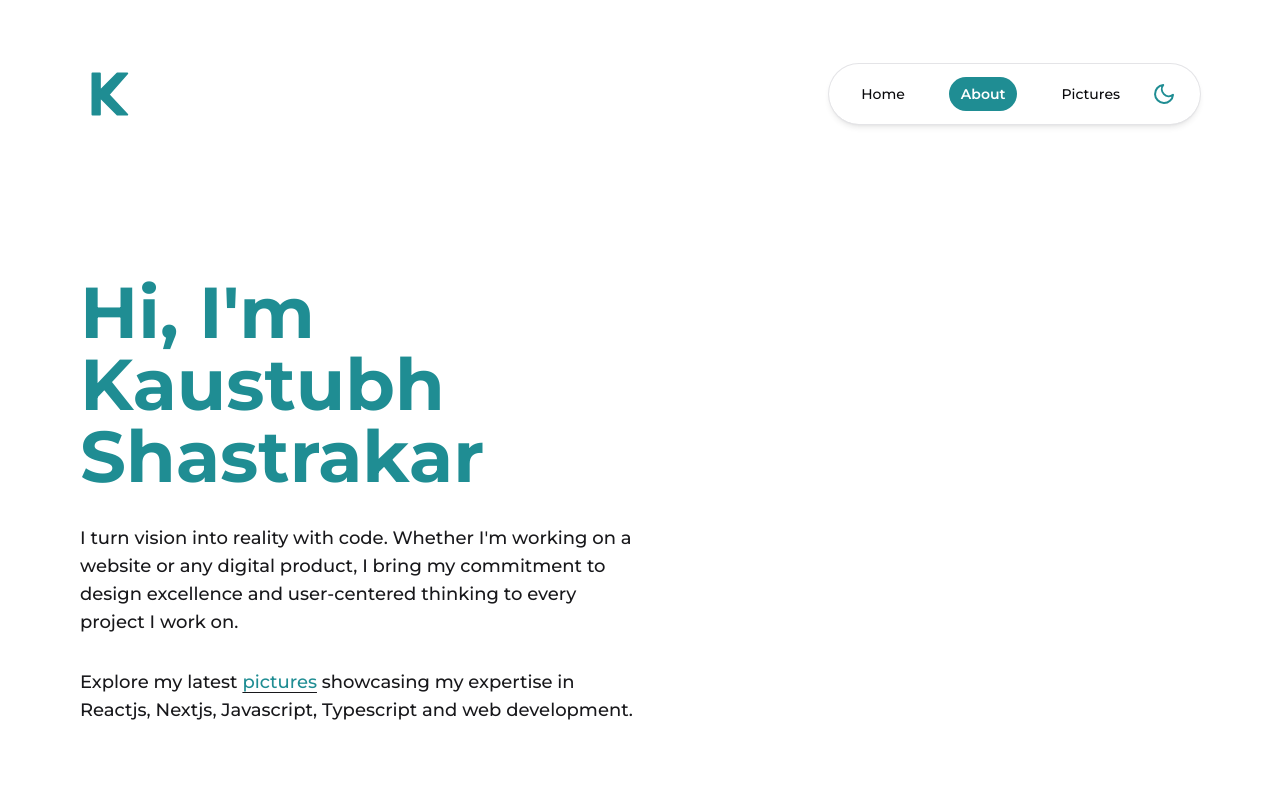
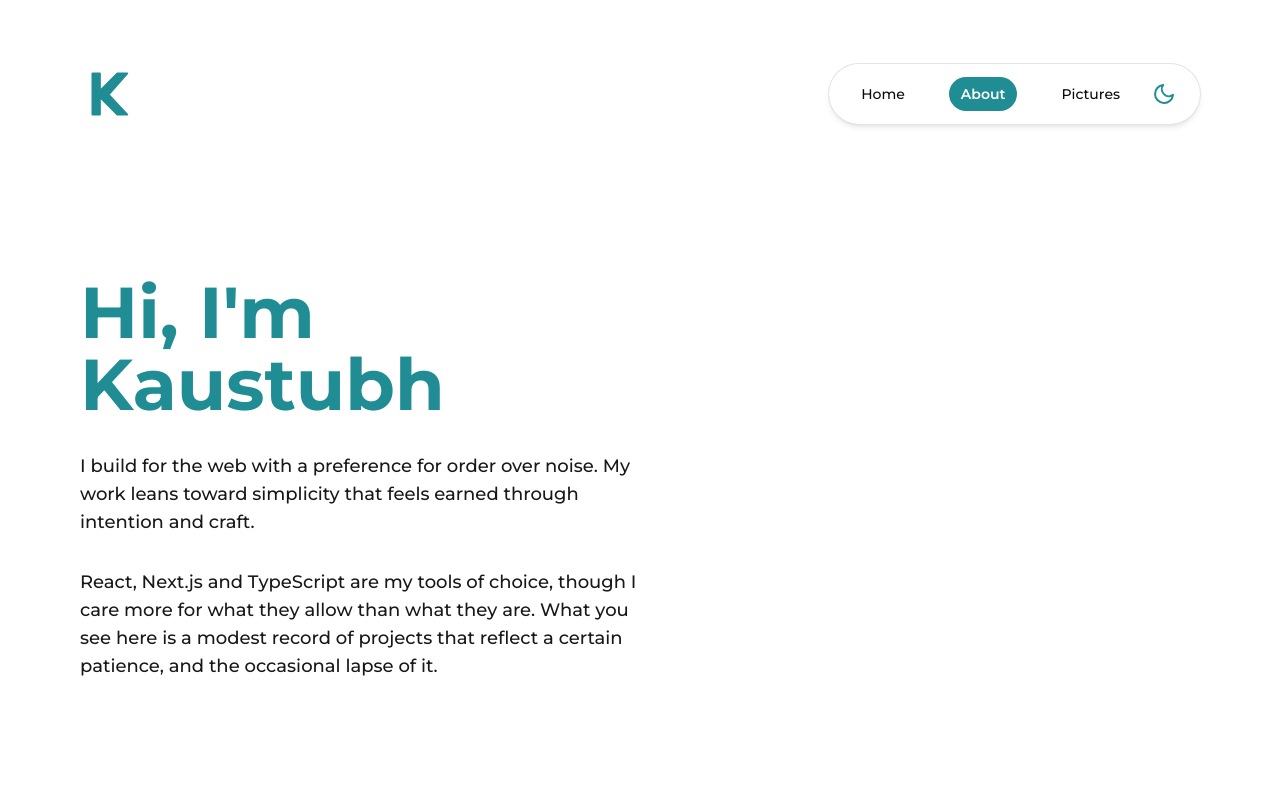
Before and after one commit to drunkpegasus/HireMeMaybe, a Next.js app: page /about in a window 1280 px wide. Shown: the top 800 px of the page. Built offline with nearby package versions, Linux system fonts and the light colour scheme.

Commit message:
update info

```diff
--- a/src/components/about-hero.tsx
+++ b/src/components/about-hero.tsx
@@ -24,24 +24,17 @@ export default function AboutHero() {
         <AnimatePresence>
           <FadeUp key="title-greeting" duration={0.6}>
             <h1 className="text-6xl font-bold text-accent sm:text-7xl md:text-6xl lg:text-5xl xl:text-7xl">
-              Hi, I&apos;m Kaustubh Shastrakar
+              Hi, I&apos;m Kaustubh
             </h1>
           </FadeUp>
           <FadeUp key="description-1" duration={0.6} delay={0.2}>
             <p className="mt-8 text-base font-medium text-zinc-900 dark:text-zinc-300 sm:text-lg md:text-lg">
-              I turn vision into reality with code. Whether I&apos;m working on
-              a website or any digital product, I bring my commitment to design
-              excellence and user-centered thinking to every project I work on.
+              I build for the web with a preference for order over noise. My work leans toward simplicity that feels earned through intention and craft.
             </p>
           </FadeUp>
           <FadeUp key="description-2" duration={0.6} delay={0.4}>
             <p className="mt-8 text-base font-medium text-zinc-900 dark:text-zinc-300 sm:text-lg md:text-lg">
-              Explore my latest{" "}
-              <Link href="/pictures" className="underline underline-offset-4">
-                <span className="text-accent">pictures</span>
-              </Link>{" "}
-              showcasing my expertise in Reactjs, Nextjs, Javascript, Typescript
-              and web development.
+              React, Next.js and TypeScript are my tools of choice, though I care more for what they allow than what they are. What you see here is a modest record of projects that reflect a certain patience, and the occasional lapse of it.
             </p>
           </FadeUp>
         </AnimatePresence>
--- a/src/components/landing-hero.tsx
+++ b/src/components/landing-hero.tsx
@@ -47,15 +47,8 @@ export default function LandingHero() {
             </FadeUp>
             <FadeUp key="description" duration={0.6} delay={0.2}>
               <div className="mt-8 max-w-3xl text-base font-semibold text-zinc-900 dark:text-zinc-200 sm:text-base md:text-xl">
-                I am a software developer specializing in building
-                high-performance, user-focused web applications. Skilled in{" "}
-                <span className="font-semibold text-accent">ReactJS</span>,{" "}
-                <span className="font-semibold text-accent">NextJS</span>,{" "}
-                <span className="font-semibold text-accent">SolidJS</span>, and
-                an expert in{" "}
-                <span className="font-semibold text-accent">JavaScript</span>,{" "}
-                <span className="font-semibold text-accent">HTML</span> and{" "}
-                <span className="font-semibold text-accent">CSS</span>
+                I create for the web with an attention to proportion and stillness. Each project begins with intent and ends, I hope, with a sense of quiet satisfaction.
+                What follows is a collection of work shaped by patience, curiosity and the wish to make something that lasts a little longer than trends do.
               </div>
             </FadeUp>
           </AnimatePresence>
--- a/tsconfig.json
+++ b/tsconfig.json
@@ -13,7 +13,7 @@
     "noEmit": true,
     "esModuleInterop": true,
     "module": "esnext",
-    "moduleResolution": "bundler",
+    "moduleResolution": "node",
     "resolveJsonModule": true,
     "isolatedModules": true,
     "jsx": "preserve",
```
